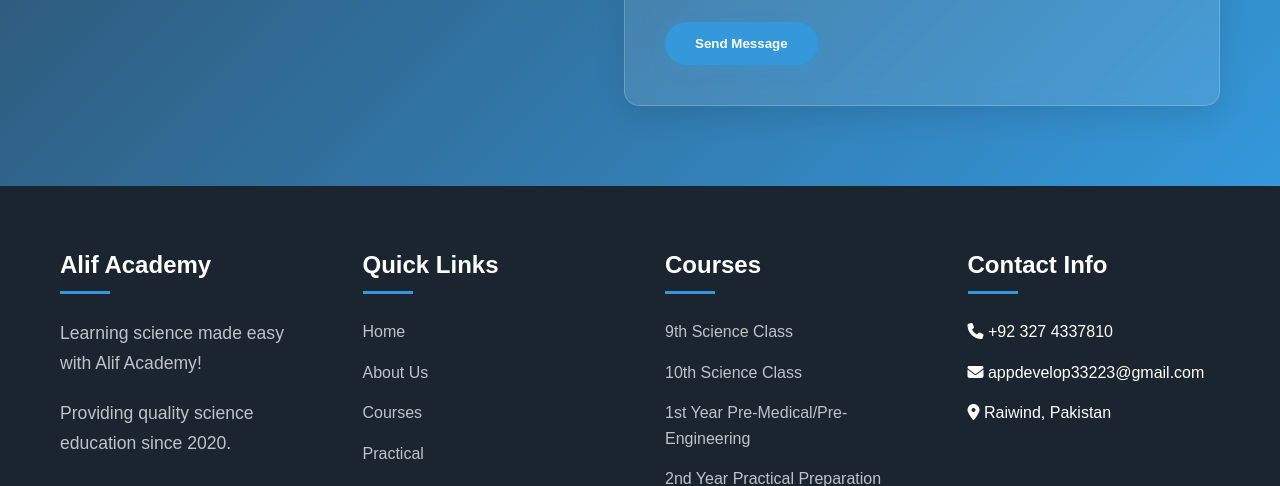
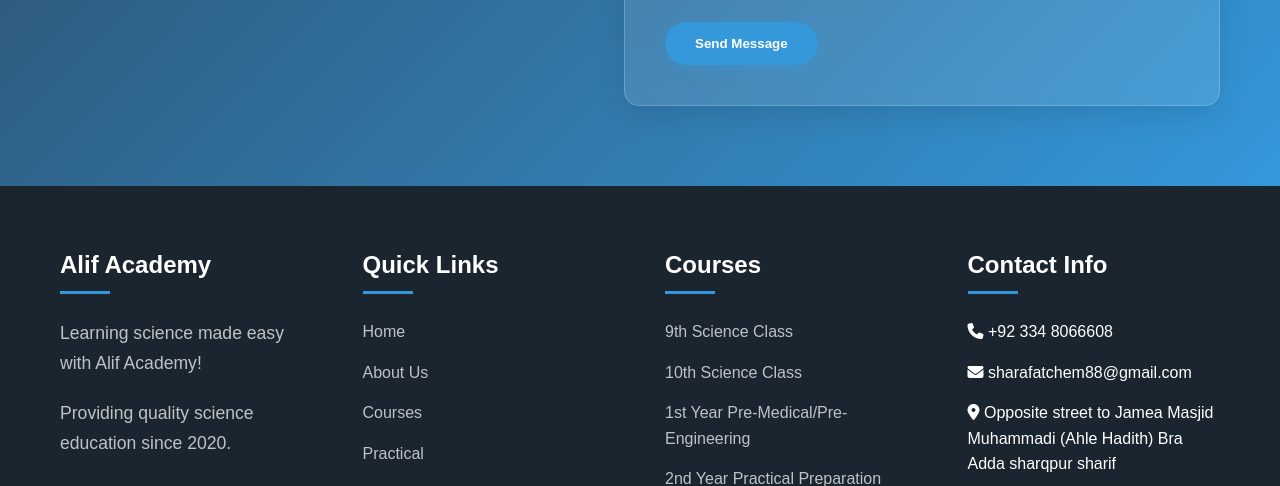
Before and after one commit to ahmad-raza-sandhu/Alif-Academy-of-Sciences-and-Technology, a plain HTML site: page index.html in a window 1280 px wide. Shown: the part 5135-5621 px from the top of the page. Drawn offline with nearby package versions, Linux system fonts and the light colour scheme.

Commit message:
Update and rename FINAL ACADEMY CODE.html to index.html

```diff
--- a/FINAL ACADEMY CODE.html
+++ b/index.html
@@ -1508,9 +1508,10 @@
                 <div class="footer-col contact-info">
                     <h3>Contact Info</h3>
                     <ul>
-                        <li><i class="fas fa-phone"></i> +92 327 4337810</li>
-                        <li><i class="fas fa-envelope"></i> appdevelop33223@gmail.com</li>
-                        <li><i class="fas fa-map-marker-alt"></i> Raiwind, Pakistan</li>
+                        <li><i class="fas fa-phone"></i> +92 334 8066608</li>
+                        <li><i class="fas fa-envelope"></i> sharafatchem88@gmail.com</li>
+                        <li><i class="fas fa-map-marker-alt"></i> Opposite street to Jamea Masjid Muhammadi (Ahle
+                            Hadith) Bra Adda sharqpur sharif</li>
                     </ul>
                 </div>
             </div>
```
